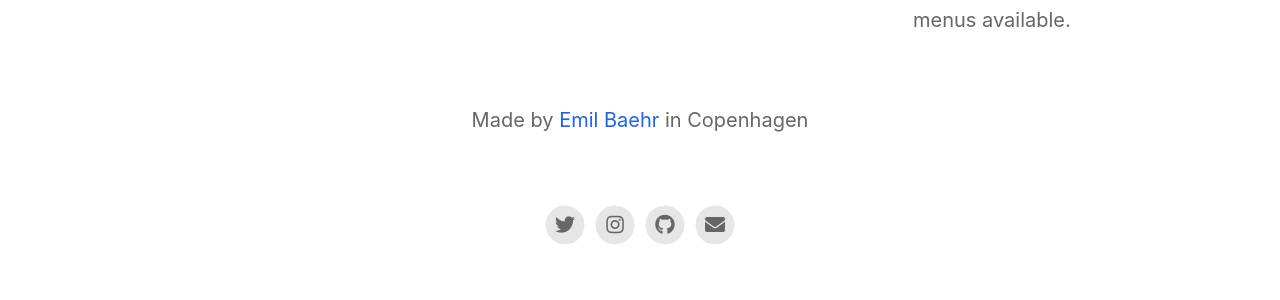
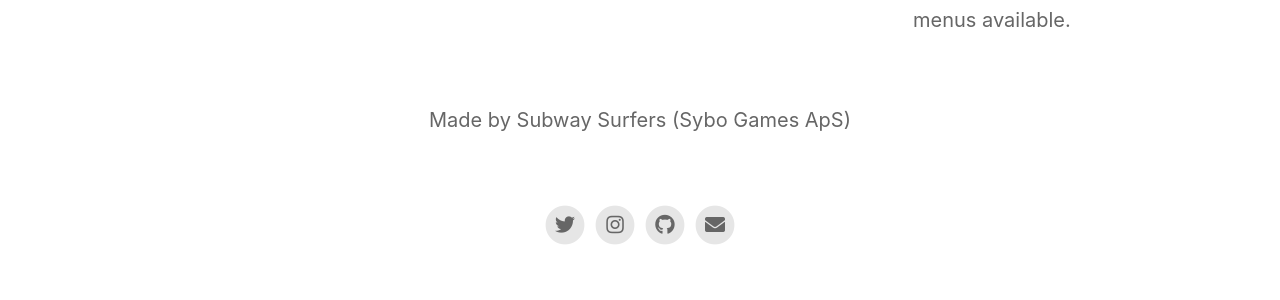
Before and after one commit to subwaysurfers-mod-apk/subwaysurfers-mod-apk.github.io, a Jekyll site: the page built from index.html, in a window 1280 px wide. Shown: the part 1917-2217 px from the top of the page. Built offline with Jekyll 4.4.1, drawn with Linux system fonts in a browser that asks for light colours; nearby versions of some CDN libraries.

Commit message:
Update footer.html

```diff
--- a/_includes/footer.html
+++ b/_includes/footer.html
@@ -1,6 +1,6 @@
 <footer>
 	{% if site.your_name %}
-	<p class="footerText">Made by {% if site.your_link %}<a href="{{ site.your_link }}">{% endif %}{{ site.your_name }}{% if site.your_link %}</a>{% endif %}{% if site.your_city %} in {{ site.your_city }}{% endif %}</p>
+	<p class="footerText">Made by Subway Surfers (Sybo Games ApS)</p>
 	{% endif %}
 	<div class="footerIcons">
 
```
